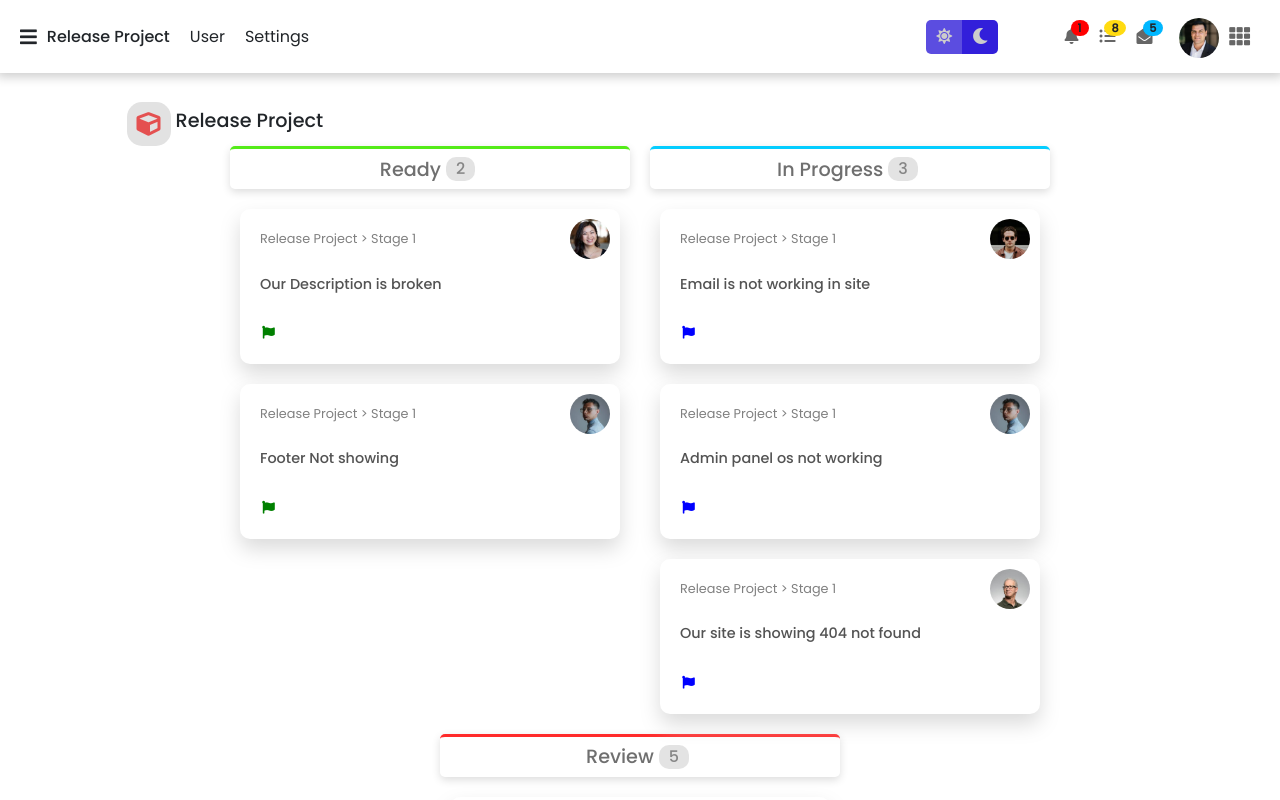
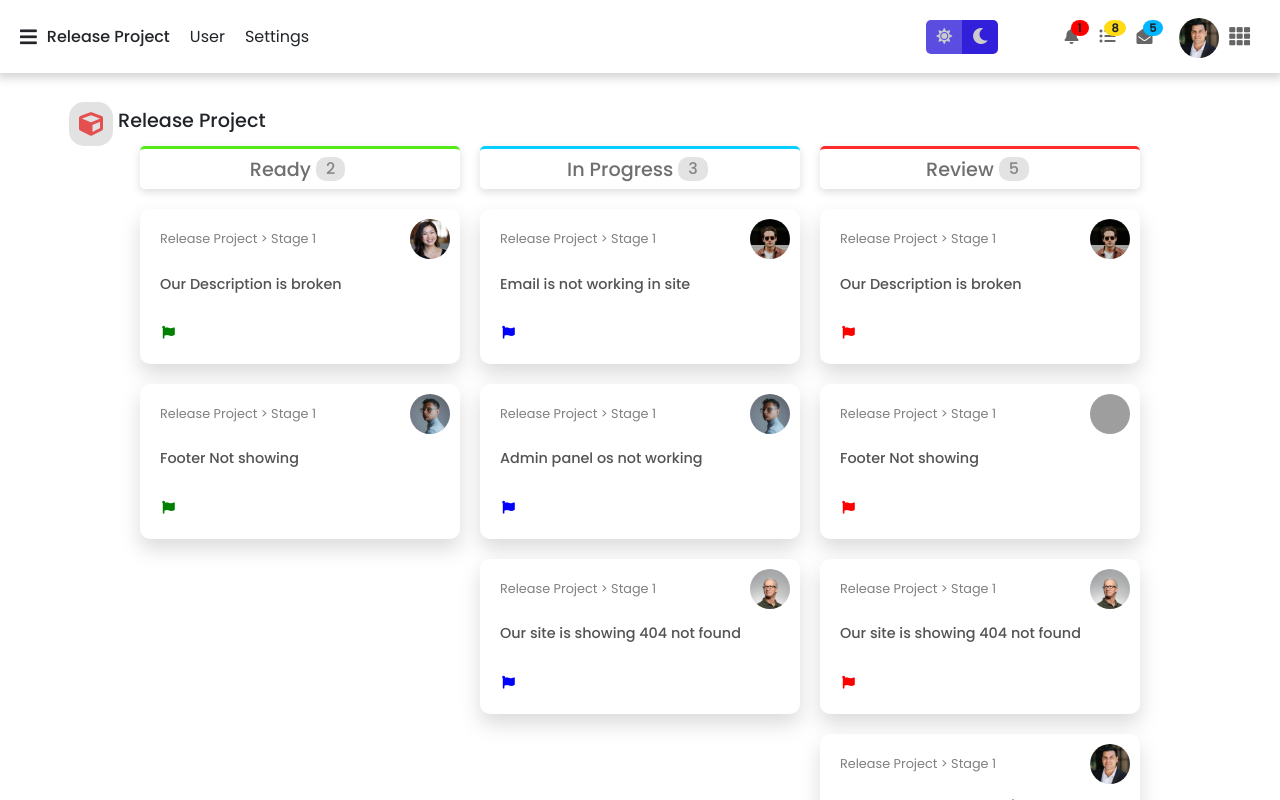
Before and after one commit to Kallyan01/React-Dashboard, a React (Create React App) app: page /ReleaseProject in a window 1280 px wide. Shown: the top 800 px of the page. Built offline with nearby package versions, Linux system fonts and the light colour scheme; grey boxes are pictures that could not be loaded.

Commit message:
fixed layout ,fixed sidebar

```diff
--- a/src/App.css
+++ b/src/App.css
@@ -11,3 +11,6 @@
   box-sizing: border-box;
   font-family: 'Poppins', sans-serif;
 }
+::-webkit-scrollbar {
+  display: none;
+}
--- a/src/components/Globalcontext/Globalcontext.js
+++ b/src/components/Globalcontext/Globalcontext.js
@@ -4,7 +4,7 @@ export const GlobalContext = createContext({});
 
 export const GlobalProvider = ({children}) => {
 
-    const [navOpen, setNavOpen] = useState(100);
+    const [navOpen, setNavOpen] = useState(false);
     const cardselect = useRef([])
     const cardlist = useRef([])
     const [Tab,setTab]=useState(0)
--- a/src/components/Index.css
+++ b/src/components/Index.css
@@ -1,33 +1,61 @@
+.main {
+    display: flex;
+    flex-direction: row;
+    overflow-x: hidden;
+    flex-direction: row;
+    height: 100vh;
+    overflow-y: hidden;
+    transform-origin: right;
+}
 
 .sidebar {
-    float: left;
-    position: fixed;
-   top: 0;
-
     height: 100vh;
     overflow: hidden;
     background-color: rgb(236, 236, 236);
-    transition: all .8s ease-in-out;
+    transition: all .5s ease-in-out;
     z-index: 100;
 
 }
-.sidebar a
-{
+
+.sidebar a {
     text-decoration: none;
 }
-.main
-{
+
+.righttab {
     display: flex;
-    overflow-x: hidden;
-    flex-direction: row;
+    overflow: scroll;
+    flex-direction: column;
+    transition: all .5s ease-in-out;
+
 }
 
+.navmenu {
+    /* background-color: red; */
+    width: 100%;
+    position: sticky ;
+    top: 0;
+    right: 0;
+    margin: 0 0 5% 0;
+    z-index: 100;
+}
 
 .body {
-    /* float: left; */
+
     transition: all .8s ease-in-out;
-    /* background-color: red; */
-    /* width: 100%; */
+
+    width: 100%;
     margin: 3% 0;
 
 }
+@media all and (max-width:780px)
+{
+    .sidebar {
+        position: fixed;
+        top: 0;
+        bottom: 0;
+        left: 0;
+    }
+    .navmenu {
+        margin: 0 0 0 0;
+    }
+}
--- a/src/components/Index.js
+++ b/src/components/Index.js
@@ -7,7 +7,7 @@ import { Outlet } from 'react-router-dom'
 
 function Index() {
   const { nav, screen } = useContext(GlobalContext)
-  const [NavOpen] = nav
+  const [navOpen] = nav
   const [ScreenWidth, setScreenWidth] = screen;
 
   useEffect(() => {
@@ -20,26 +20,25 @@ function Index() {
     setScreenWidth(window.screen.availWidth)
   }
   const sidebar = {
-    transform: `translateX(-${NavOpen}%)`,
-    width: `${ScreenWidth >= 800 ? 20 : 50}%`
-
+    width: `${ScreenWidth >= 800 ? (navOpen===true?20:0) : (navOpen===true?70:0)}%`
   }
   const bodywidth = {
-    // width: ScreenWidth > 760 ? `(${NavOpen === 0 ? 20 : 0}%)` : `(${100}%)`,
-    width: '100%',
+    width: `${ScreenWidth >= 800 ? (navOpen===true?80:100) : (navOpen===true?100:100)}%`
   }
   return (
-    <div>
-      <Navbar />
       <div className="main">
         <div className="sidebar" style={sidebar}>
           <Sidebar />
         </div>
-        <div className="body" style={bodywidth}>
-          <Outlet />
+        <div className="righttab" style={bodywidth}>
+          <div className="navmenu">
+            <Navbar />
+          </div>
+          <div className="body" >
+            <Outlet />
+          </div>
         </div>
       </div>
-    </div>
   )
 }
 
--- a/src/components/Navbar/Navbar.css
+++ b/src/components/Navbar/Navbar.css
@@ -5,8 +5,9 @@
 
 .navbar {
     width: 100%;
-    position: fixed;
+    position: absolute;
     top: 0;
+    right: 0;
     z-index: 10;
     background-color: #fff;
     justify-content: space-between;
@@ -150,6 +151,11 @@
 }
 
 @media screen and (max-width:780px) {
+    .navbar
+    {
+        background-color: rgb(236, 236, 236) !important;
+        box-shadow: none;
+    }
     .leftmenu .text-menu {
         display: none;
     }
--- a/src/components/Navbar/Navbar.js
+++ b/src/components/Navbar/Navbar.js
@@ -5,11 +5,12 @@ function Navbar() {
     const {nav,tab} = useContext(GlobalContext)
     const [navOpen, setNavOpen]= nav
     const [Tab,setTab]= tab
+    console.log(navOpen)
     return (
         <div className='navbar'>
             <div className="leftmenu">
-                <div className="menuicon" onClick={()=>setNavOpen(0)}>
-                    <i class="fas fa-bars"></i>
+                <div className="menuicon" onClick={()=>setNavOpen(!navOpen)}>
+                    <i className={navOpen===true?'fas fa-times':'fas fa-bars'}></i>
                 </div>
                 <div className="text-menu">
                     <li className='active'>{Tab===1?"Dashboard":"Release Project"}</li>
--- a/src/components/ReleaseProject/Releaseproject.css
+++ b/src/components/ReleaseProject/Releaseproject.css
@@ -6,8 +6,7 @@
 }
 
 .releaseproject {
-    width: 90%;
-    margin: 5% auto;
+    width: 100%;
     display: flex;
     justify-content: center;
     align-items: center;
@@ -69,7 +68,7 @@
 }
 
 .cont {
-    width: 400px;
+    width: 25%;
     /* height: 90vh; */
     /* padding-bottom: 20px; */
 
--- a/src/components/ReleaseProject/Releaseproject.js
+++ b/src/components/ReleaseProject/Releaseproject.js
@@ -116,7 +116,6 @@ function Releaseproject() {
       </div>
       <DragDropContext onDragEnd={onDragEnd}>
         <div className="re-container">
-
           <div className="ready cont">
             <div className="cont-header ">
               <h4>Ready</h4>
--- a/src/components/Sidebar/Sidebar.css
+++ b/src/components/Sidebar/Sidebar.css
@@ -15,20 +15,15 @@
 
 .control {
     height: 10%;
-    /* background-color: red; */
-    position: relative;
-    /* padding: 10px; */
+    display: flex;
+    justify-content: center;
+    align-items: center;
+
 }
-
-.control i {
-    position: absolute;
-    top: 0;
-    right: 0;
-    margin: 5px;
-    padding: 5px 8px;
-    background-color: red;
-    color: #fff;
-    border-radius: 50%;
+.control h3 span
+{
+    font-weight: 700;
+    color: rgb(212, 55, 16);
 }
 
 .option:hover .icon {
--- a/src/components/Sidebar/Sidebar.js
+++ b/src/components/Sidebar/Sidebar.js
@@ -10,9 +10,7 @@ function Sidebar() {
         <>
 
             <div className="control">
-                <div className="menuicon" onClick={() => setNavOpen(100)}>
-                    <i class="fas fa-times"></i>
-                </div>
+                <h3><span>One</span>Ness</h3>
             </div>
             <NavLink to='Dashboard' onClick={()=>setTab(1)}>
                 <div className="option">
--- a/src/components/Widgets/Card.css
+++ b/src/components/Widgets/Card.css
@@ -1,6 +1,6 @@
 .card {
     position: relative;
-    width: 95%;
+    width: 100%;
     height: auto;
     padding: 20px;
     margin: 10px 0;
```
